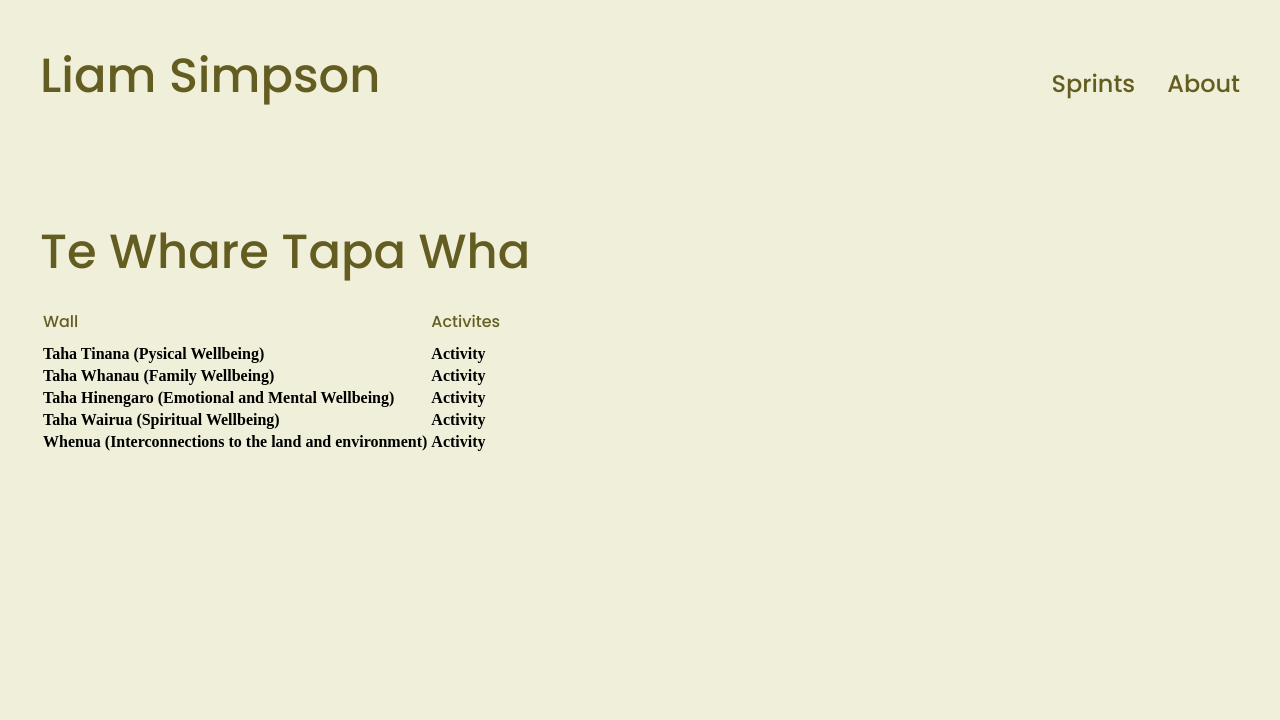
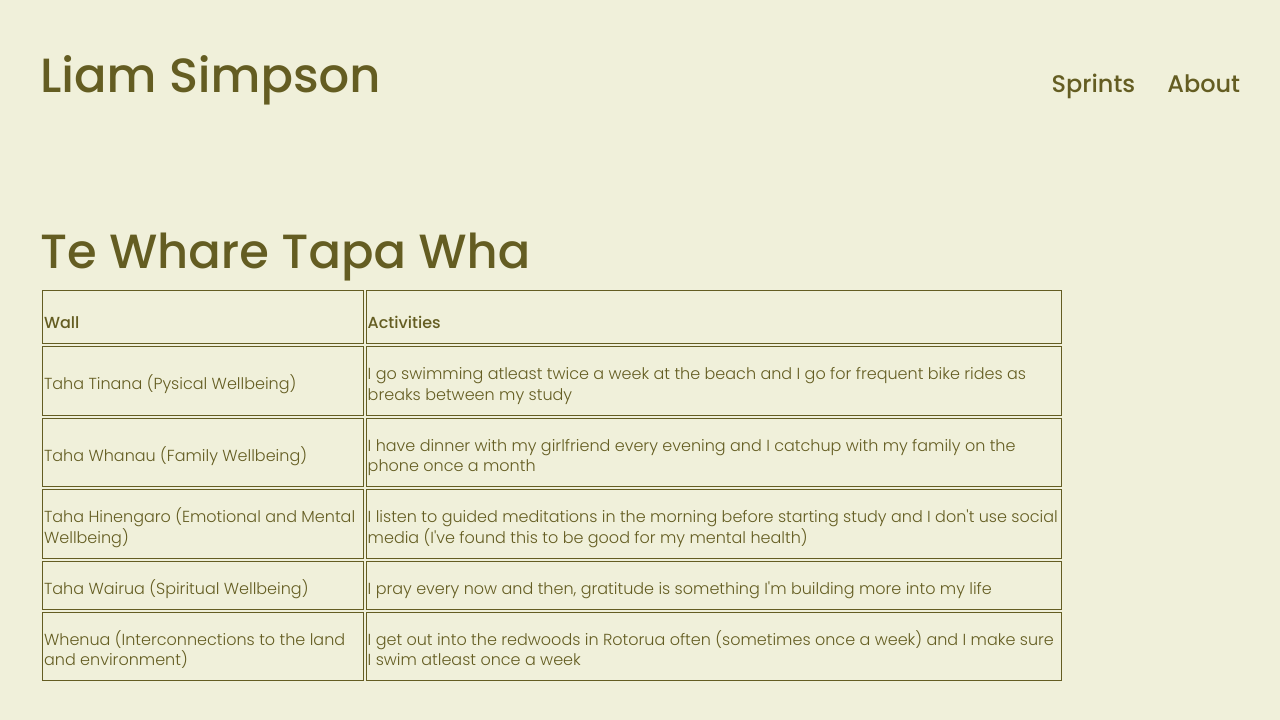
Before and after one commit to liam-j-simpson/liam-j-simpson.github.io, a plain HTML site: page blog/te-whare-tapa-wha.html in a window 1280 px wide. Drawn offline with Linux system fonts and the light colour scheme; a web font is replaced by a local one.

Commit message:
completing te whare tapa wha table

```diff
--- a/blog/te-whare-tapa-wha.html
+++ b/blog/te-whare-tapa-wha.html
@@ -38,29 +38,29 @@
          <thead>
             <tr>
               <th><h4>Wall</h4></th>
-              <th><h4>Activites</h4></th>
+              <th><h4>Activities</h4></th>
             </tr>
           </thead>
           <tbody>
           <tr>
-            <th>Taha Tinana (Pysical Wellbeing)</th>
-           <th>Activity</th>
+            <th><p>Taha Tinana (Pysical Wellbeing)</p></th>
+           <th><p>I go swimming atleast twice a week at the beach and I go for frequent bike rides as breaks between my study</p></th>
           </tr>
           <tr>
-            <th>Taha Whanau (Family Wellbeing)</th>
-           <th>Activity</th>
+            <th><p>Taha Whanau (Family Wellbeing)</p></th>
+           <th><p>I have dinner with my girlfriend every evening and I catchup with my family on the phone once a month</p></th>
           </tr>
           <tr>
-            <th>Taha Hinengaro (Emotional and Mental Wellbeing)</th>
-           <th>Activity</th>
+            <th><p>Taha Hinengaro (Emotional and Mental Wellbeing)</p></th>
+           <th><p>I listen to guided meditations in the morning before starting study and I don't use social media (I've found this to be good for my mental health)</p></th>
           </tr>
           <tr>
-            <th>Taha Wairua (Spiritual Wellbeing)</th>
-           <th>Activity</th>
+            <th><p>Taha Wairua (Spiritual Wellbeing)</p></th>
+           <th><p>I pray every now and then, gratitude is something I'm building more into my life</p></th>
           </tr>
           <tr>
-            <th>Whenua (Interconnections to the land and environment)</th>
-           <th>Activity</th>
+            <th><p>Whenua (Interconnections to the land and environment)</p></th>
+           <th><p>I get out into the redwoods in Rotorua often (sometimes once a week) and I make sure I swim atleast once a week</p></th>
           </tr>
           </tbody>
         </table>
--- a/styles/main.css
+++ b/styles/main.css
@@ -121,18 +121,12 @@ hr.home {
   font-family: 'Courier New', Courier, monospace;
 }
 
-.cotent-table {
-  margin: 25px 25px;
+.content-table {
+  text-align: left;
 }
 
-.content-table thead {
-  text-align: left;
-  border: 1px solid black;
-}
-.content-table tbody {
-  text-align: left;
-  border: 1px solid black;
-  padding: 30px;
+th {
+  border: 1px solid #645d22;
 }
 
 /* Tablet */
```
